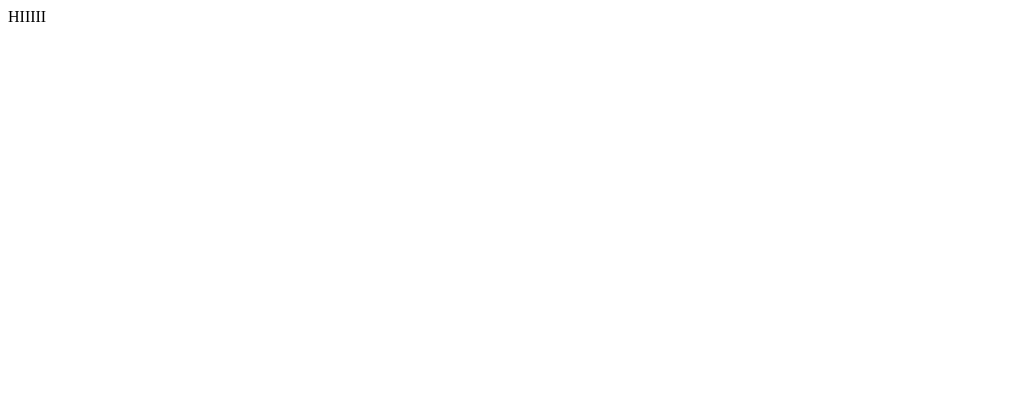
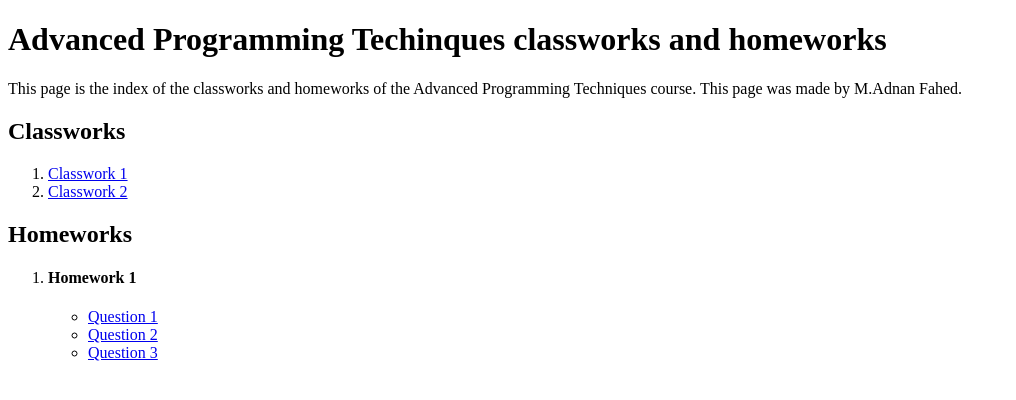
Before and after one commit to adnanjpg/advanced-prog-2022, a plain HTML site: page index.html in a window 1280 px wide. Shown: the whole page, without its empty margins (0-1016 px from the left). Drawn offline with Linux system fonts and the light colour scheme.

Commit message:
reorganize repo and make a good index.html

```diff
--- a/index.html
+++ b/index.html
@@ -2,11 +2,52 @@
 <html>
 
 <head>
-    <title>advanced prog</title>
+    <title>Advanced Programming Techniques</title>
+
+    <meta http-equiv="Content-Type" content="text/html; charset=UTF-8">
+    <meta name="viewport" content="width=device-width">
+    <link rel="icon" href="https://blm305.github.io/2022/images/icon192.png">
+
 </head>
 
 <body>
-    HIIIII
+
+    <h1>
+        Advanced Programming Techinques classworks and homeworks
+    </h1>
+    <p>
+        This page is the index of the classworks and homeworks of the Advanced Programming Techniques course.
+        This page was made by M.Adnan Fahed.
+    </p>
+
+    <h2>Classworks</h2>
+    <ol id="classworks-list">
+        <li id="cw1-listitem">
+            <a href="classworks/cw1.html">Classwork 1</a>
+        </li>
+        <li id="cw2-listitem">
+            <a href="classworks/cw2.html">Classwork 2</a>
+        </li>
+    </ol>
+
+    <h2>Homeworks</h2>
+    <ol id="homeworks-list">
+        <li id="hw1-listitem">
+            <h4>Homework 1</h4>
+            <ul>
+                <li>
+                    <a href="homeworks/hw1/q1.js">Question 1</a>
+                </li>
+                <li>
+                    <a href="homeworks/hw1/q2.html">Question 2</a>
+                </li>
+                <li>
+                    <a href="homeworks/hw1/q3.js">Question 3</a>
+                </li>
+            </ul>
+        </li>
+    </ol>
+
 </body>
 
 </html>
```
Also changed, not shown: classworks/cw2.html (added, +91 -0 lines), homeworks/hw1/q2.html (renamed from homeworks/hw1/q2/chap4.html, +8 -1 lines), list_of_objects.html (deleted, +0 -91 lines), classworks/cw1.html (renamed from tckimlik.html), homeworks/hw1/q2.js (renamed from homeworks/hw1/q2/chap4.js), 1 other file.
